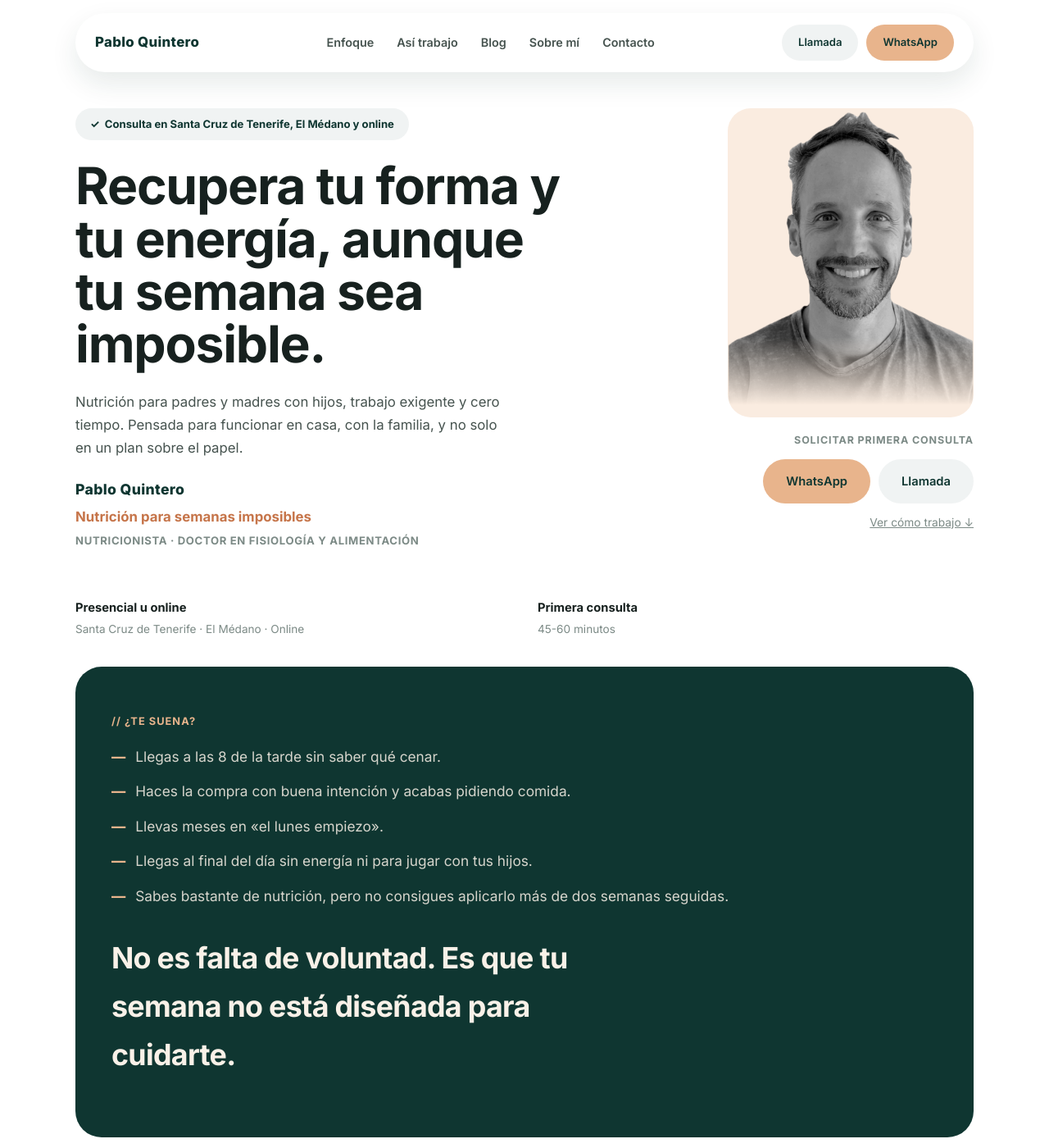
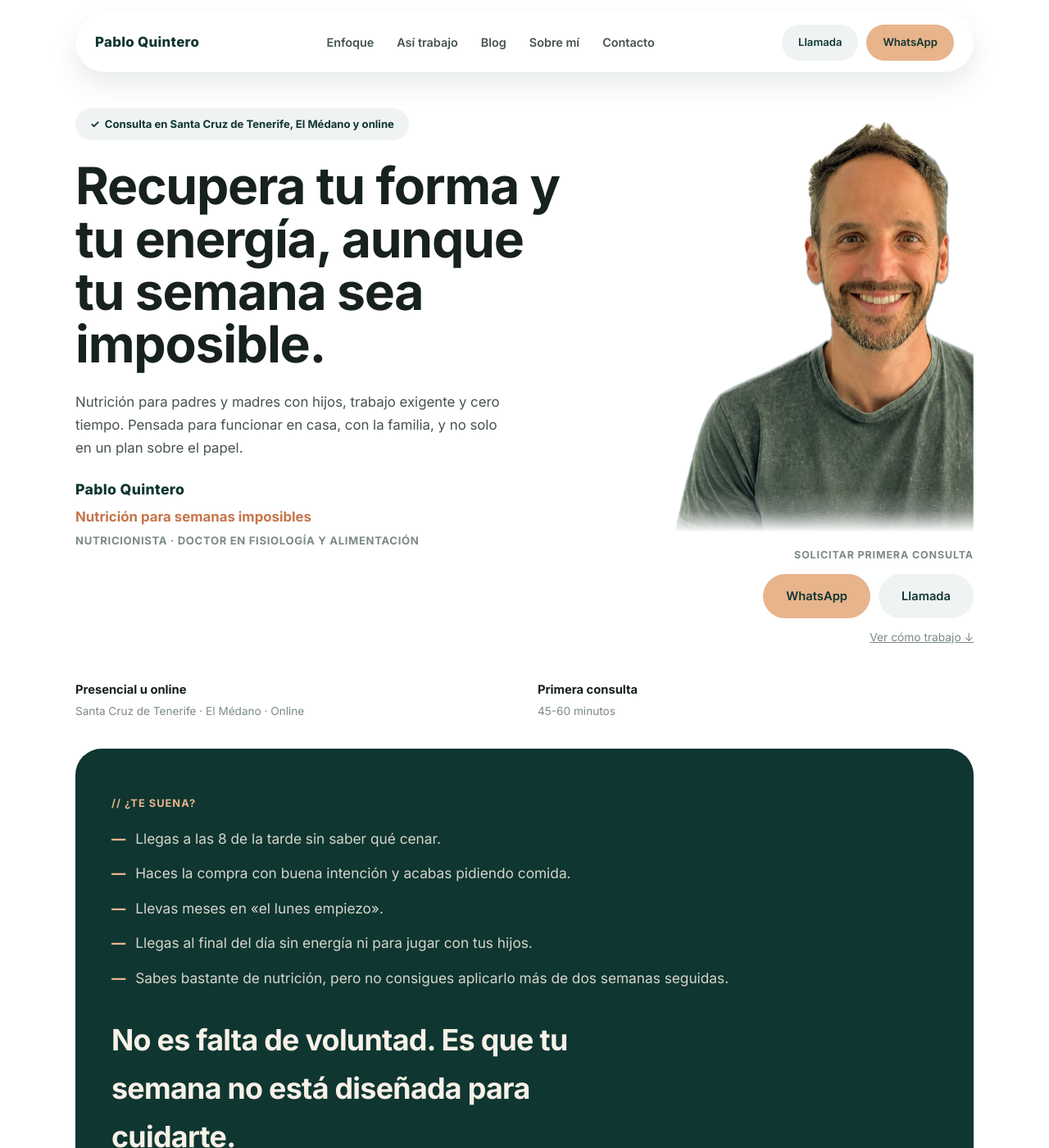
Before and after one commit to pquinriver/pabloquintero-nutricion, a Jekyll site: the page index.html, which Jekyll copies as it is, in a window 1280 px wide and 1400 px high. Shown: the whole window at 82% size. Built offline with Jekyll 4.4.1, drawn with Linux system fonts in a browser that asks for light colours.

Commit message:
Replace hero photo with color cutout and soften bottom fade
Use a new background-free cutout (assets/pablo-hero.png) in the hero,
25% larger, without the peach frame so it sits on the page background,
cropped on the right as in the source photo. Show hero and about-me
photos in color, and limit the hero fade to the last 10% with an eased
gradient so the t-shirt keeps its color.

Co-Authored-By: Claude Opus 5.5 <noreply@anthropic.com>

```diff
--- a/index.html
+++ b/index.html
@@ -171,7 +171,7 @@
 
       <div class="hero-right">
         <div class="hero-photo">
-          <img src="assets/pablo.png" alt="Pablo Quintero, nutricionista y Doctor en Fisiología y Alimentación, en Santa Cruz de Tenerife">
+          <img src="assets/pablo-hero.png" alt="Pablo Quintero, nutricionista y Doctor en Fisiología y Alimentación, en Santa Cruz de Tenerife">
         </div>
         <div class="hero-cta">
           <p class="cta-label">Solicitar primera consulta</p>
--- a/styles.css
+++ b/styles.css
@@ -68,12 +68,11 @@
   .hero .lede{font-size:1.05rem;color:var(--ink-soft);max-width:50ch;margin-bottom:0}
 
   .hero-right{display:flex;flex-direction:column;align-items:flex-end;text-align:right}
-  .hero-photo{width:100%;max-width:300px;border-radius:28px;overflow:hidden;background:var(--paper-alt)}
+  .hero-photo{width:100%;max-width:375px}
   .hero-photo img{
     width:100%;height:auto;display:block;
-    filter:grayscale(1) contrast(1.08) brightness(1.02);
-    -webkit-mask-image:linear-gradient(to bottom, black 74%, transparent 96%);
-    mask-image:linear-gradient(to bottom, black 74%, transparent 96%);
+    -webkit-mask-image:linear-gradient(to bottom, black 90%, rgba(0,0,0,.75) 95%, rgba(0,0,0,.3) 98%, transparent 100%);
+    mask-image:linear-gradient(to bottom, black 90%, rgba(0,0,0,.75) 95%, rgba(0,0,0,.3) 98%, transparent 100%);
   }
   .hero-cta{margin-top:18px;display:flex;flex-direction:column;align-items:flex-end;gap:12px;max-width:300px}
   .cta-label{font-size:.78rem;font-weight:700;text-transform:uppercase;letter-spacing:.07em;color:var(--muted);margin:0}
@@ -138,7 +137,6 @@
   @media (max-width:780px){.about-grid{grid-template-columns:1fr}}
   .about-photo img{
     width:100%;height:auto;display:block;border-radius:28px;
-    filter:grayscale(1) contrast(1.08) brightness(1.02);
     -webkit-mask-image:linear-gradient(to bottom, black 74%, transparent 96%);
     mask-image:linear-gradient(to bottom, black 74%, transparent 96%);
   }
@@ -191,7 +189,7 @@
     .hero h1{font-size:clamp(2rem,7vw,2.5rem)}
     .hero .lede{max-width:none}
     .hero-right{align-items:flex-start;text-align:left}
-    .hero-photo{max-width:240px;margin:0 auto}
+    .hero-photo{max-width:300px;margin:0 auto}
     .hero-cta{align-items:stretch;max-width:none;width:100%}
     .hero-note{text-align:left}
     .info-row{grid-template-columns:1fr;gap:20px;margin-top:28px}
```
Also changed, not shown: assets/pablo-hero.png (added).
